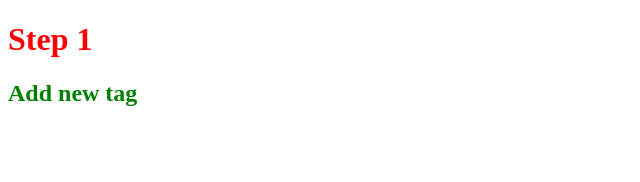
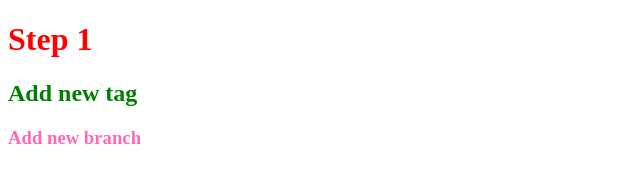
Before and after one commit to Liliahorbatiuk/advance, a plain HTML site: page index.html in a window 1280 px wide. Shown: the whole page, without its empty margins (0-640 px from the left). Drawn offline with Linux system fonts and the light colour scheme.

Commit message:
create new branch

```diff
--- a/index.html
+++ b/index.html
@@ -9,5 +9,6 @@
 <body>
     <h1>Step 1</h1>
     <h2>Add new tag</h2>
+    <h3>Add new branch</h3>
 </body>
 </html>
--- a/main.css
+++ b/main.css
@@ -4,3 +4,6 @@ h1{
 h2{
     color: green;
 }
+h3{
+    color: hotpink;
+}
```
